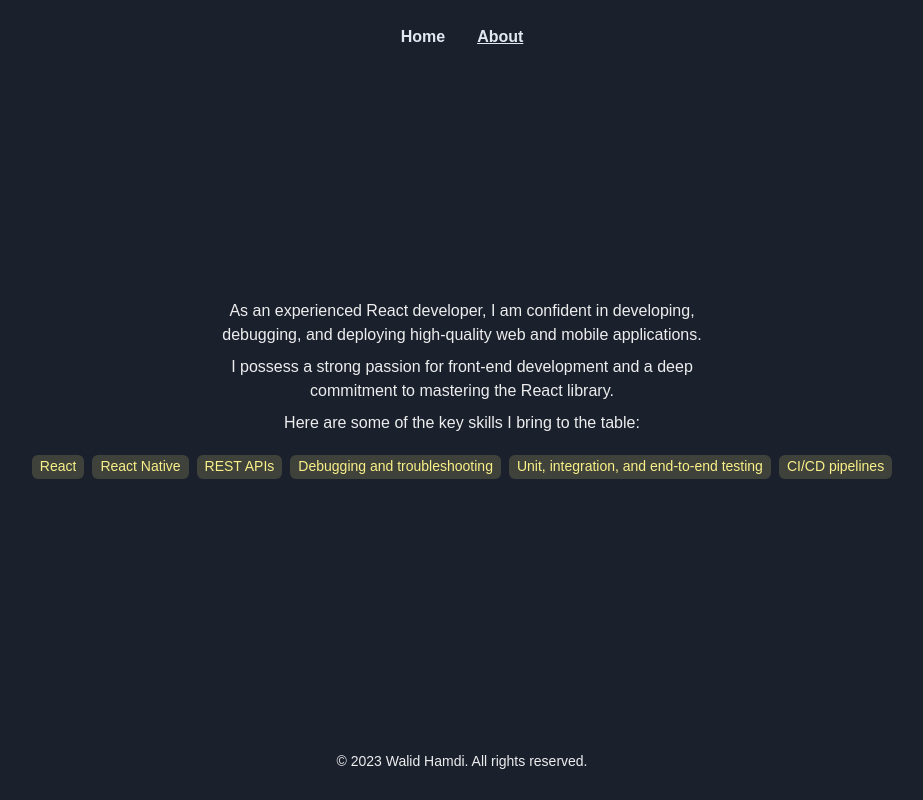
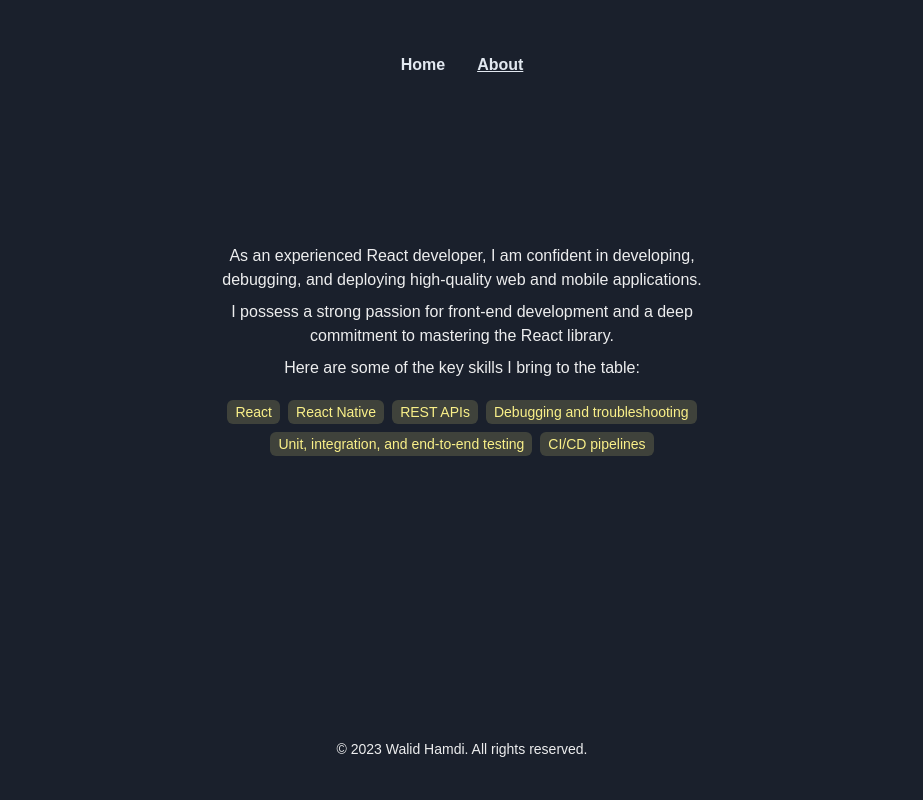
Before and after one commit to walid-hamdi/React_portfolio_website, a React (Vite) app: page /about in a window 1280 px wide. Shown: the whole page, without its empty margins (178-1101 px from the left). Built offline with nearby package versions, Linux system fonts and the light colour scheme; a web font is replaced by a local one.

Commit message:
tweak the design

```diff
--- a/src/components/Layout.tsx
+++ b/src/components/Layout.tsx
@@ -17,11 +17,14 @@ const Layout = ({ children }: Props) => {
       alignItems="center"
       flexDir="column"
       justifyContent="space-between"
-      p={3}
     >
-      <Navbar />
+      <Box my={10}>
+        <Navbar />
+      </Box>
       <Box my={6}>{children}</Box>
-      <Footer />
+      <Box my={6}>
+        <Footer />
+      </Box>
     </Flex>
   );
 };
--- a/src/pages/About/components/Header/index.tsx
+++ b/src/pages/About/components/Header/index.tsx
@@ -2,7 +2,7 @@ import { Container, Text } from "@chakra-ui/react";
 
 const Header = () => {
   return (
-    <Container textAlign="center">
+    <Container textAlign="center" mt={{ base: 0, md: "-28" }}>
       <Text pb={2}>
         As an experienced React developer, I am confident in developing,
         debugging, and deploying high-quality web and mobile applications.
--- a/src/pages/About/components/Skills/index.tsx
+++ b/src/pages/About/components/Skills/index.tsx
@@ -1,4 +1,4 @@
-import { Box, Tag, TagLabel } from "@chakra-ui/react";
+import {  Container, Tag, TagLabel } from "@chakra-ui/react";
 
 const Skills = () => {
   const skills = [
@@ -25,13 +25,13 @@ const Skills = () => {
   ];
 
   return (
-    <Box textAlign="center" mt={4}>
+    <Container  textAlign="center" mt={4}>
       {skills.map((skill) => (
         <Tag colorScheme="yellow" size="md" m={1} key={skill.label}>
           <TagLabel>{skill.label}</TagLabel>
         </Tag>
       ))}
-    </Box>
+    </Container>
   );
 };
 
--- a/src/pages/Home/components/Projects/index.tsx
+++ b/src/pages/Home/components/Projects/index.tsx
@@ -26,13 +26,40 @@ import { BsCodeSlash } from "react-icons/bs";
 
 const Projects = () => {
   const { isOpen, onOpen, onClose } = useDisclosure();
-  const projects = [
+  const projects: {
+    title: string;
+    description: string;
+    stack: string[];
+    url: string;
+    production?: boolean;
+  }[] = [
     {
       title: "Game Hub",
       description: `Developed a Rawg clone using React hooks for state management, Chakra UI for styling, React Query for API data fetching and caching, and Zustand for global state management. Implemented features such as game search, sorting games by, getting games by platform, displaying genres, and game profile details.`,
 
       stack: ["React.js", "Chakra UI", "TypeScript", "Rawg API", "Zustand"],
       url: "https://game-hub-ivory-one.vercel.app/",
+    },
+    {
+      // production: true,
+      title: "Real time communication",
+      description: `Lorem ipsum dolor sit amet consectetur adipisicing elit.
+      Est, impedit? Lorem ipsum dolor sit amet consectetur
+      adipisicing elit. Est, impedit? Lorem ipsum dolor sit amet
+      consectetur adipisicing elit. Est, impedit? Lorem ipsum dolor sit amet
+      consectetur adipisicing elit. Est, impedit? st, impedit?st, impedit?`,
+
+      stack: [
+        "React.js",
+        "Node.js",
+        "Material UI",
+        "Express.js",
+        "WebRTC",
+        "Socket.io",
+        "Mongodb",
+        "Redux toolkit",
+      ],
+      url: "",
     },
     {
       title: "Workout",
@@ -54,25 +81,6 @@ const Projects = () => {
       stack: ["Angular", "Node.js", "Express.js", "Mongodb", "BootStrap"],
       url: "https://mean-blogpost.vercel.app/",
     },
-    {
-      title: "Real time communication",
-      description: `Lorem ipsum dolor sit amet consectetur adipisicing elit.
-      Est, impedit? Lorem ipsum dolor sit amet consectetur
-      adipisicing elit. Est, impedit? Lorem ipsum dolor sit amet
-      consectetur adipisicing elit. Est, impedit?`,
-
-      stack: [
-        "React.js",
-        "Node.js",
-        "Material UI",
-        "Express.js",
-        "WebRTC",
-        "Socket.io",
-        "Mongodb",
-        "Redux toolkit",
-      ],
-      url: "",
-    },
   ];
 
   return (
@@ -89,7 +97,7 @@ const Projects = () => {
           />
         </Box>
       </Tooltip>
-      <Modal onClose={onClose} size="full" isOpen={isOpen}>
+      <Modal onClose={onClose} size="3xl" isOpen={isOpen}>
         <ModalOverlay />
         <ModalContent>
           <ModalHeader>Side projects</ModalHeader>
@@ -105,13 +113,14 @@ const Projects = () => {
                 "@media (min-width: 768px)": {
                   gridTemplateColumns: "repeat(2, minmax(0, 1fr))",
                 },
-                "@media (min-width: 1024px)": {
-                  gridTemplateColumns: "repeat(3, minmax(0, 1fr))",
-                },
               }}
             >
               {projects.map((project) => (
-                <Card key={project.url} variant="outline">
+                <Card
+                  key={project.url}
+                  variant="outline"
+                  bgColor={project?.production ? "purple" : ""}
+                >
                   <CardHeader>
                     <Heading size="md"> {project.title}</Heading>
                   </CardHeader>
```
